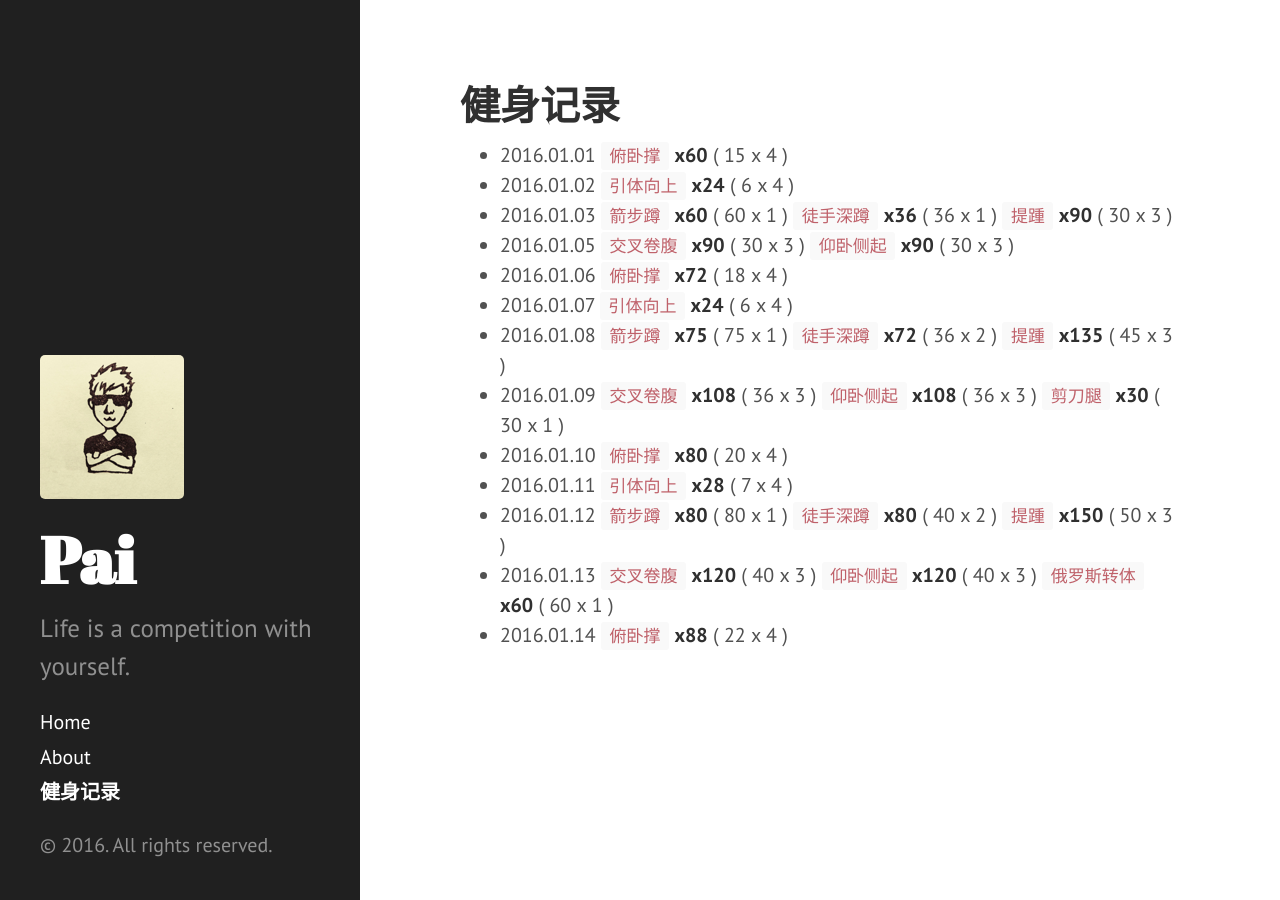
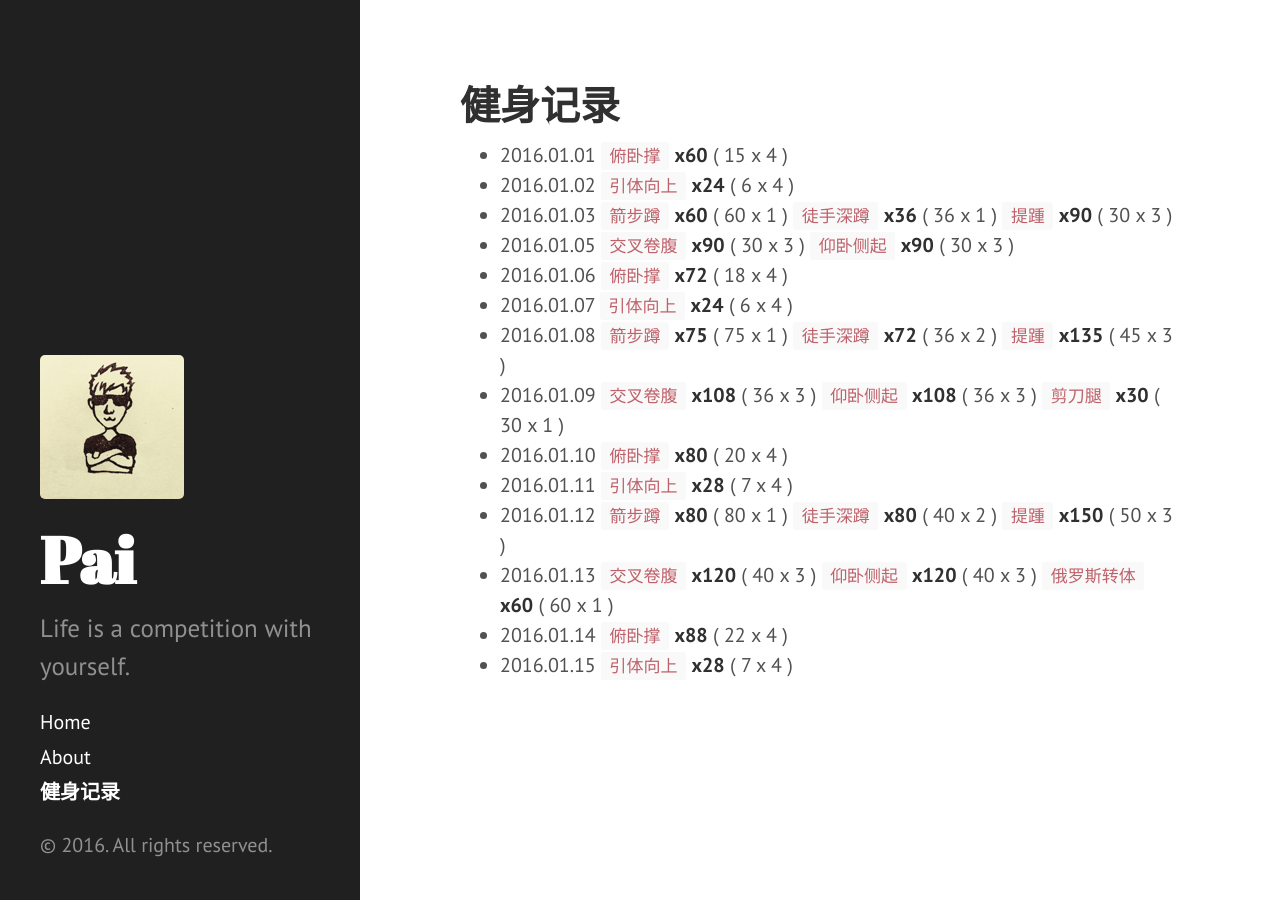
Before and after one commit to dragon8897/dragon8897.github.io, a Jekyll site: the page built from fitness.md, in a window 1280 px wide. Built offline with Jekyll 4.4.1, drawn with Linux system fonts in a browser that asks for light colours; Markdown is read by kramdown in place of the engine named in the settings.

Commit message:
add fitness record

```diff
--- a/fitness.md
+++ b/fitness.md
@@ -17,3 +17,4 @@ title: 健身记录
 - 2016.01.12 `箭步蹲` **x80** ( 80 x 1 ) `徒手深蹲` **x80** ( 40 x 2 ) `提踵` **x150** ( 50 x 3 )
 - 2016.01.13 `交叉卷腹` **x120** ( 40 x 3 ) `仰卧侧起` **x120** ( 40 x 3 ) `俄罗斯转体` **x60** ( 60 x 1 )
 - 2016.01.14 `俯卧撑` **x88** ( 22 x 4 )
+- 2016.01.15 `引体向上` **x28** ( 7 x 4 )
```
